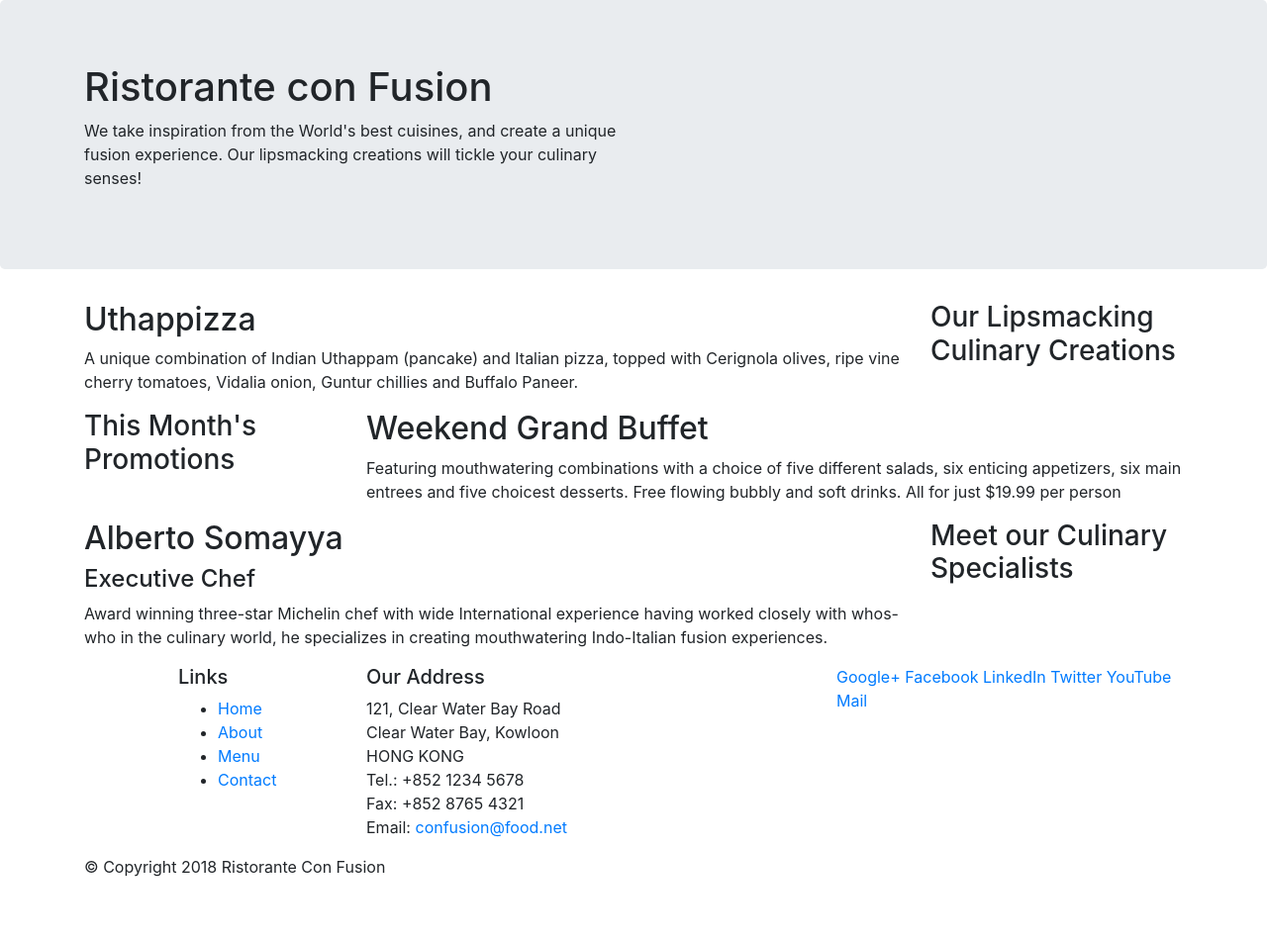
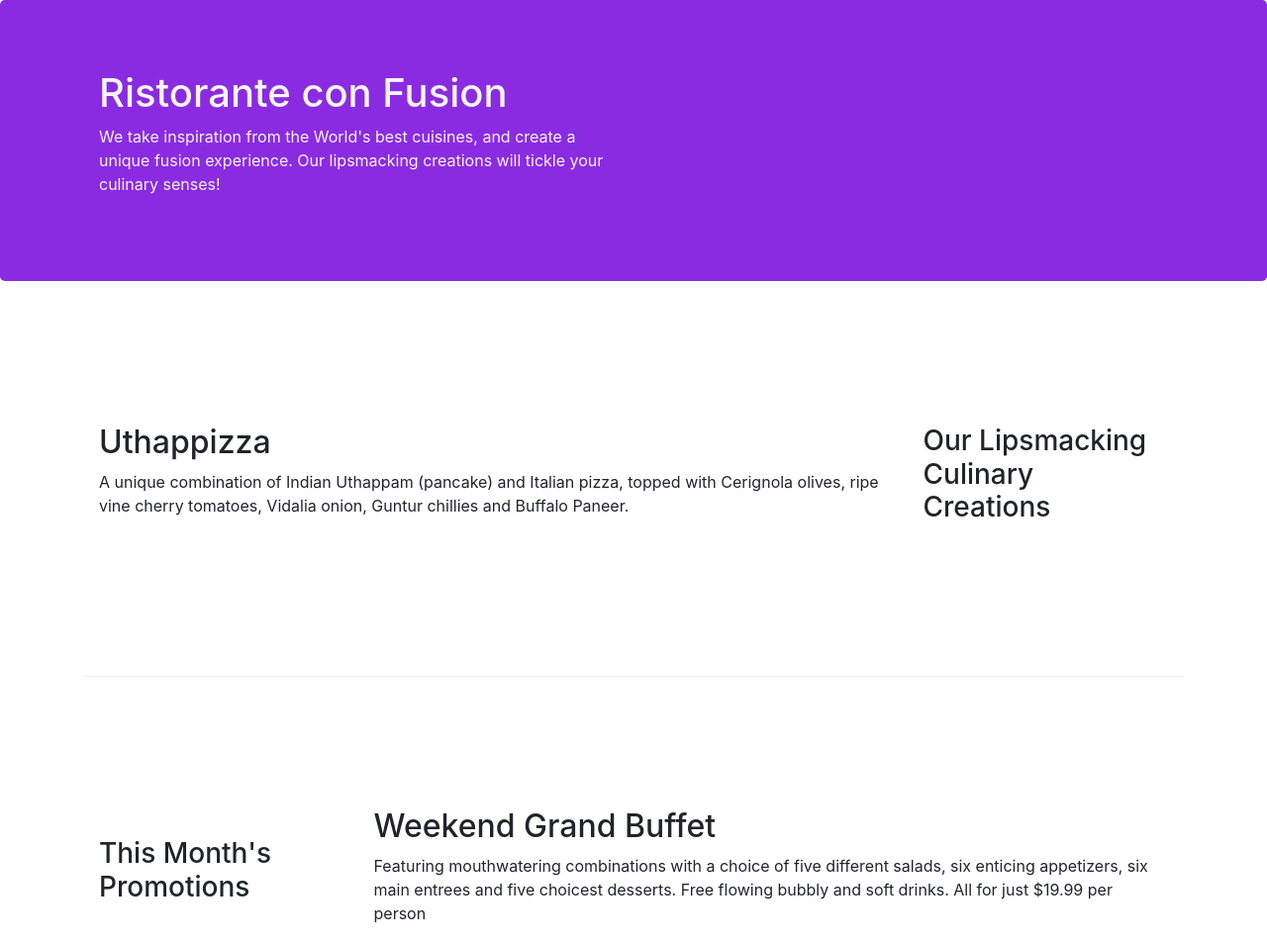
Before and after one commit to dhavalbheda/bootstrap-course, a website: page index.html in a window 1280 px wide. Shown: the top 954 px of the page at 99% size. Before the commit the page ends 904 px from the top, so only its background shows below. Drawn offline with nearby package versions, Linux system fonts and the light colour scheme.

Commit message:
Complete index.html with week1

```diff
--- /dev/null
+++ b/css/style.css
@@ -0,0 +1,31 @@
+.row-header
+{
+    margin: 0px auto;
+    padding: 0px auto;
+}
+.row-content
+{
+    margin: 0px auto;
+    padding: 50px 0px;
+    border-bottom: 1px ridge;
+    min-height: 400px;
+}
+.footer
+{
+    background-color: aquamarine;
+    margin: 0px auto;
+    padding: 20px 0px;
+}
+.jumbotron
+{
+    padding: 70px 30px;
+    margin:0px auto;
+    background-color: blueviolet;
+    color:whitesmoke;
+}
+.address
+{
+    font-size: 80%;
+    color:black;
+    margin: 0px;
+}
--- a/index.html
+++ b/index.html
@@ -10,13 +10,14 @@
 
         <!-- Bootstrap CSS -->
         <link rel="stylesheet" href="node_modules/bootstrap/dist/css/bootstrap.min.css">
+        <link rel="stylesheet" href="css/style.css">
 </head>
 
 <body>
 
     <header class="jumbotron">
         <div class="container">
-            <div class="row">
+            <div class="row row-header ">
                 <div class="col-12 col-sm-6">
                     <h1>Ristorante con Fusion</h1>
                     <p>We take inspiration from the World's best cuisines, and create a unique fusion experience. Our lipsmacking creations will tickle your culinary senses!</p>
@@ -28,7 +29,7 @@
     </header>
 
     <div class="container">
-        <div class="row">
+        <div class="row row-content align-items-center">
             <div class="col-12 col-sm-4 col-md-3 order-sm-last">
                 <h3>Our Lipsmacking Culinary Creations</h3>
             </div>
@@ -39,7 +40,7 @@
         </div>
 
 
-        <div class="row">
+        <div class="row row-content align-items-center">
             <div class="col-12 col-sm-4 col-md-3 ">
                 <h3>This Month's Promotions</h3>
             </div>
@@ -49,7 +50,7 @@
             </div>
         </div>
 
-        <div class="row">
+        <div class="row row-content align-items-center">
             <div class="col-12 col-sm-4 col-md-3 order-sm-last">
                 <h3>Meet our Culinary Specialists</h3>
             </div>
@@ -61,12 +62,12 @@
         </div>
     </div>
 
-    <footer>
+    <footer class="footer">
         <div class="container">
             <div class="row">
                 <div class="col-4 col-sm-2 offset-1">
                     <h5>Links</h5>
-                    <ul>
+                    <ul class="list-unstyled">
                         <li><a href="#">Home</a></li>
                         <li><a href="#">About</a></li>
                         <li><a href="#">Menu</a></li>
@@ -84,7 +85,7 @@
 		              Email: <a href="mailto:confusion@food.net">confusion@food.net</a>
 		           </address>
                 </div>
-                <div class="col-12 col-sm-4">
+                <div class="col-12 col-sm-4 text-center align-self-center">
                     <div>
                         <a href="http://google.com/+">Google+</a>
                         <a href="http://www.facebook.com/profile.php?id=">Facebook</a>
@@ -95,7 +96,7 @@
                     </div>
                 </div>
            </div>
-           <div class="row">
+           <div class="row justify-content-center">
                 <div class="col-auto">
                     <p>© Copyright 2018 Ristorante Con Fusion</p>
                 </div>
```
